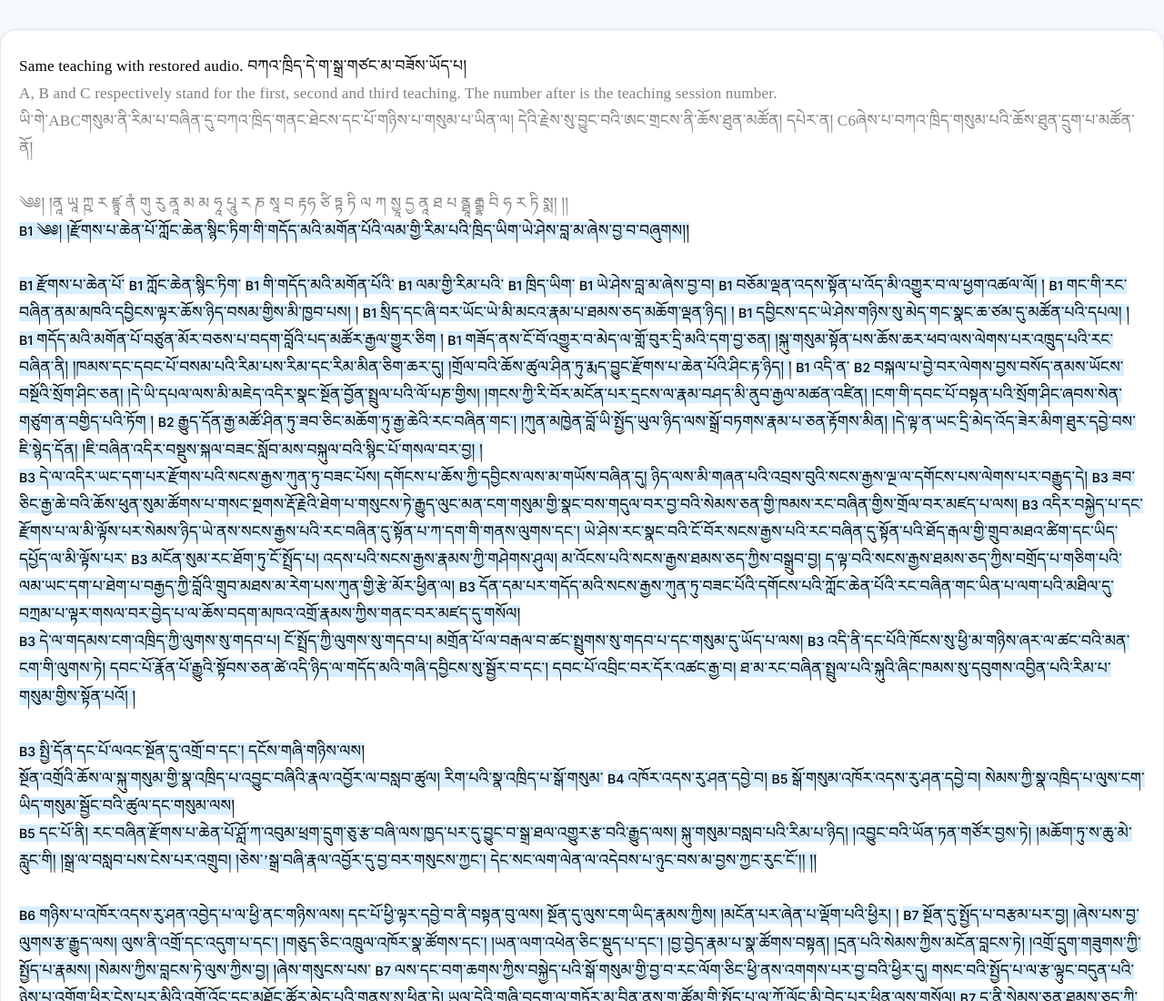
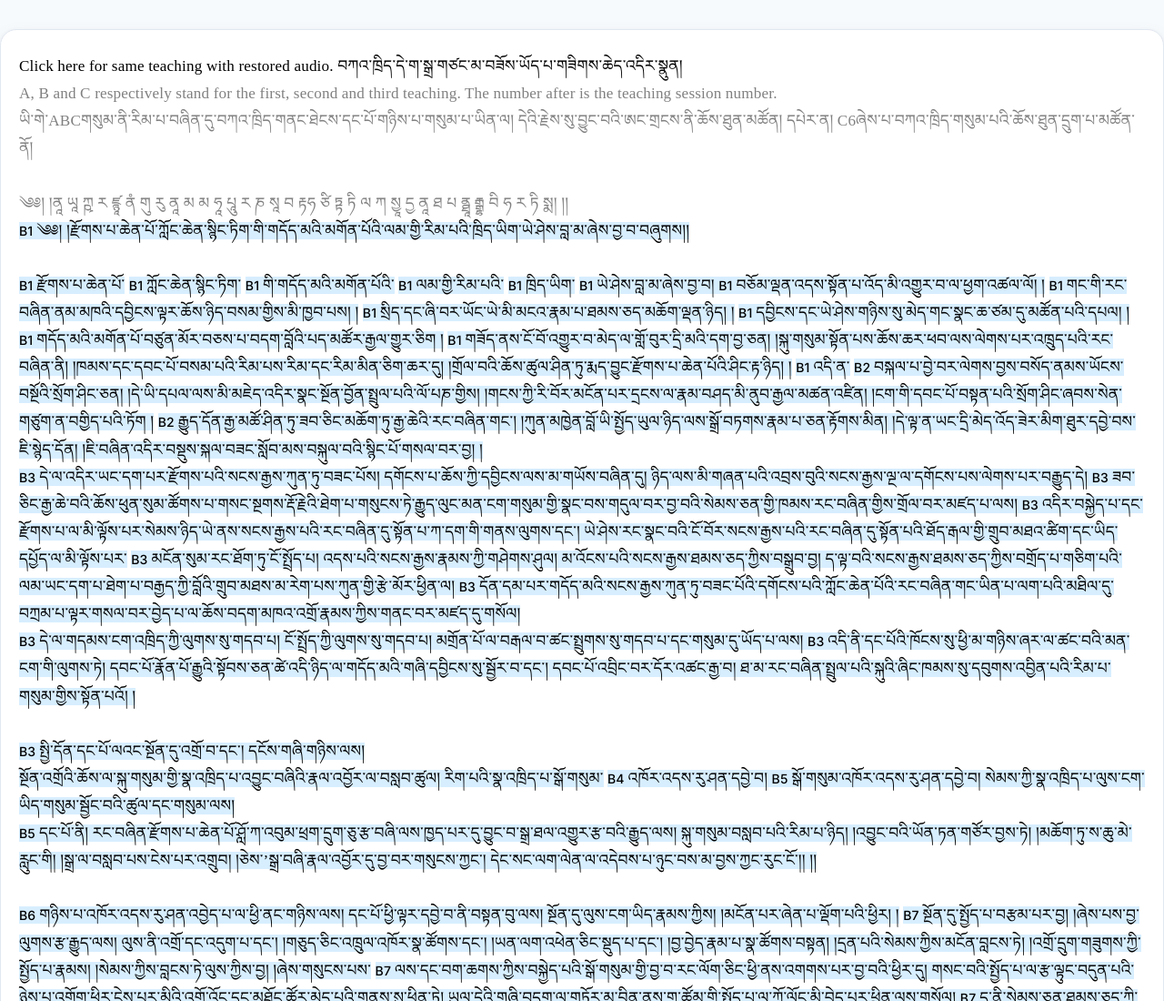
Before and after one commit to drupchen/yeshelama, a plain HTML site: page index.html in a window 1280 px wide. Shown: the top 1100 px of the page at 91% size. Drawn offline with Linux system fonts and the light colour scheme; a web font is replaced by a local one.

Commit message:
improve readability

```diff
--- a/index.html
+++ b/index.html
@@ -396,7 +396,7 @@
   <div class="toc-section">
 
 <span class="tibetan-no-recording">
-        <a href="https://drupchen.github.io/yeshelama-restored/">Same teaching with restored audio. བཀའ་ཁྲིད་དེ་ག་སྒྲ་གཙང་མ་བཟོས་ཡོད་པ།</a><br>
+        <a href="https://drupchen.github.io/yeshelama-restored/">Click here for same teaching with restored audio. བཀའ་ཁྲིད་དེ་ག་སྒྲ་གཙང་མ་བཟོས་ཡོད་པ་གཟིགས་ཆེད་འདིར་སྣུན།</a><br>
     A, B and C respectively stand for the first, second and third teaching. The number after is the teaching session number. <br>ཡི་གེ་ABCགསུམ་ནི་རིམ་པ་བཞིན་དུ་བཀའ་ཁྲིད་གནང་ཐེངས་དང་པོ་གཉིས་པ་གསུམ་པ་ཡིན་ལ། དེའི་རྗེས་སུ་བྱུང་བའི་ཨང་གྲངས་ནི་ཆོས་ཐུན་མཚོན། དཔེར་ན། C6ཞེས་པ་བཀའ་ཁྲིད་གསུམ་པའི་ཆོས་ཐུན་དྲུག་པ་མཚོན་ནོ།<br><br>
 
 ༄༅། །ནཱ ཡཱ ཀྵ ར ཛྙཱ ནཾ གུ རུ ནཱ མ མ ཧཱ པཱུ ར ཎ སཱ བ རྟཧ ཙི ཏྟ ཏི ལ ཀ སྱཱ དྱ ནཱ ཐ པ ནྠཱ རྒྷ བི ཧ ར ཏི སྨ། །།<br>
```
